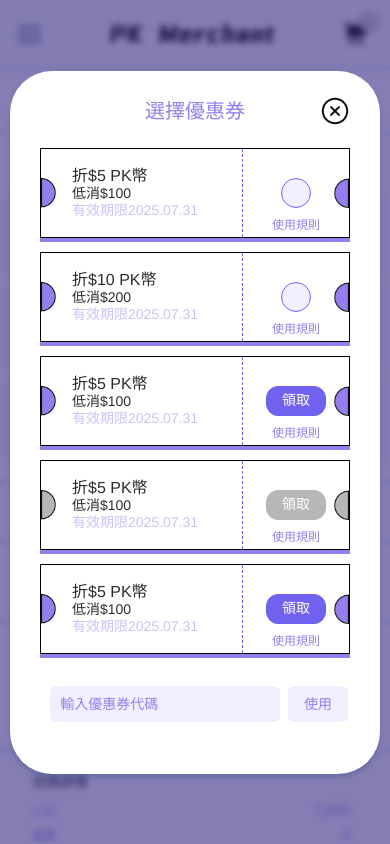
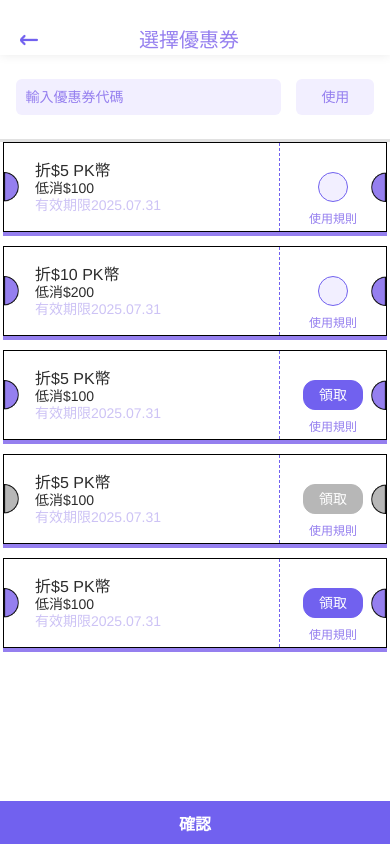
Before and after one commit to ThandarAungUCSM/pk_nuxt, a Nuxt app: page /convert in a window 390 px wide. Both pictures are taken after a click on the picture 370 px from the left and 512 px from the top of the page. Shown: the top 844 px of the page. Built offline with nearby package versions, Linux system fonts and the light colour scheme.

Commit message:
mobile convert page

```diff
--- a/components/ConvertModal.vue
+++ b/components/ConvertModal.vue
@@ -7,9 +7,15 @@
             <div class="modal-body">
               <slot name="body">
                 <div class="title-row">
-                  <p class="hide-text">hi</p>
+                  <p class="hide-text pc-css">hi</p>
+                  <img class="return-css mobile-css" src="../assets/mobile/btn-return1.png" @click="$emit('close')" />
                   <p class="title-text">選擇優惠券</p>
-                  <img class="close-icon" src="../assets/pc/close-icon.png" @click="$emit('close')" />
+                  <img class="close-icon pc-css" src="../assets/pc/close-icon.png" @click="$emit('close')" />
+                  <p class="hide-text mobile-css">hi</p>
+                </div>
+                <div class="coupon-block mobile-css">
+                  <input v-model="couponCode" type="text" class="coupon-code" onfocus="this.placeholder=''" placeholder="輸入優惠券代碼" />
+                  <p class="useBtn">使用</p>
                 </div>
                 <div class="parent-block">
                   <div class="each-block">
@@ -108,9 +114,12 @@
                     </div>
                   </div>
                 </div>
-                <div class="coupon-block">
+                <div class="coupon-block pc-css">
                   <input v-model="couponCode" type="text" class="coupon-code" onfocus="this.placeholder=''" placeholder="輸入優惠券代碼" />
                   <p class="useBtn">使用</p>
+                </div>
+                <div class="m-bottom mobile-css">
+                  <span>確認</span>
                 </div>
               </slot>
             </div>
@@ -165,6 +174,13 @@ export default {
 
     background: #FFFFFF;
     border-radius: 42px;
+    @media screen and (max-width: 768px) {
+      width: 100%;
+      border-radius: 0;
+      padding-left: 0;
+      padding-right: 0;
+      padding-top: 0;
+    }
   }
 
   .modal-header h3 {
@@ -174,6 +190,11 @@ export default {
 
   .modal-body {
     padding: 5px 0 1rem;
+    @media screen and (max-width: 768px) {
+      padding-top: 0;
+      overflow-y: auto;
+      overflow-y: scroll;
+    }
   }
 
   .modal-default-button {
@@ -210,6 +231,13 @@ export default {
   display: flex;
   justify-content: space-between;
   margin-bottom: 22px;
+  @media screen and (max-width: 768px) {
+    align-items: center;
+    padding-top: 25px;
+    box-shadow: 0px -1px 11px rgba(0, 0, 0, 0.1);
+    padding-left: 5%;
+    padding-right: 5%;
+  }
   .title-text {
     font-weight: 400;
     font-size: 20px;
@@ -226,7 +254,42 @@ export default {
   width: 30px;
   margin-bottom: 0;
 }
+.pc-css {
+  @media screen and (max-width: 768px) {
+    display: none !important;
+  }
+}
+.mobile-css {
+  display: none;
+  @media screen and (max-width: 768px) {
+    display: block;
+  }
+}
+.return-css {
+  width: 18px;
+  height: 18px;
+}
+.m-bottom {
+  background: #7161EF;
+  height: 48px;
+  font-weight: 700;
+  font-size: 1rem;
+  color: #FFF;
+  display: flex;
+  align-items: center;
+  justify-content: center;
+  position: fixed;
+  bottom: 0;
+  width: 100%;
+  z-index: 999;
+}
 .parent-block {
+  @media screen and (max-width: 768px) {
+    margin-top: 0;
+
+    height: calc(100vh - 173px);
+    overflow-y: scroll;
+  }
   .each-block {
     border: 1px solid #000000;
     box-shadow: 0px 4px 0px #957FEF;
@@ -234,6 +297,11 @@ export default {
     justify-content: space-between;
     height: 90px;
     margin-bottom: 14px;
+
+    @media screen and (max-width: 768px) {
+      margin-left: 3px;
+      margin-right: 3px;
+    }
     .each-left {
       display: flex;
       align-items: center;
@@ -342,6 +410,12 @@ export default {
   justify-content: space-between;
   margin-top: 2rem;
   margin: 2rem 2px 1rem;
+  @media screen and (max-width: 768px) {
+    margin: 1.5rem 0 0;
+    justify-content: space-evenly;
+    padding-bottom: 1.5rem ;
+    border-bottom: 3px solid #e1e1e1;
+  }
   .coupon-code {
     font-weight: 400;
     font-size: 14px;
@@ -355,6 +429,10 @@ export default {
     height: 36px;
     min-height: 36px;
     margin: auto;
+    @media screen and (max-width: 768px) {
+      width: 68%;
+      margin: unset;
+    }
   }
   .coupon-code:focus {
     outline: none;
@@ -374,6 +452,10 @@ export default {
     color: #957FEF;
     margin-bottom: 0;
     padding: 0 1rem;
+    @media screen and (max-width: 768px) {
+      width: 20%;
+      text-align: center;
+    }
   }
 }
 </style>
--- a/pages/convert.vue
+++ b/pages/convert.vue
@@ -334,7 +334,8 @@
                     <p class="coupon-txt">優惠券</p>
                   </div>
                   <div class="coupon-right">
-                    <p class="cou-rightxt">請選擇優惠券或輸入優惠代碼</p>
+                    <p v-if="!toselect" class="cou-rightxt">請選擇優惠券或輸入優惠代碼</p>
+                    <p v-else class="cou-rightxt1">折$5 PK幣</p>
                     <img id="show-modal" class="right-icon" src="../assets/pc/right-arr.png" @click="showModal = true" />
                   </div>
                 </div>
@@ -342,18 +343,22 @@
               </div>
             </div>
             <div class="show-m">
-              <div class="bg-m">
+              <div class="bg-mo">
                 <div class="m-bus-row">
                   <div class="left-title">
                     <img class="shipping-icon" src="../assets/pc/school-bus.png" />
                     <span class="shipping-text">寄送方式</span>
                   </div>
                   <div class="right-title">
-                    <span class="ship-name">7-11超商取貨-OX門市$1,500</span>
+                    <span v-if="!toselect" class="ship-name-txt1">請選擇配送方式</span>
+                    <span v-else class="ship-name">7-11超商取貨-OX門市$1,500</span>
                   </div>
                 </div>
-                <div class="right-div">
+                <div class="right-divm">
                   <img id="show-modal" class="right-icon" src="../assets/pc/right-arr.png" @click="showModal = true" />
+                </div>
+                <div class="visible-hide">
+                  hide
                 </div>
               </div>
             </div>
@@ -375,20 +380,24 @@
               </div>
             </div>
             <div v-else class="show-m">
-              <div class="bg-m">
+              <div class="bg-mo">
                 <div class="m-bus-row">
                   <div class="left-title">
                     <span class="shipping-text">使用遊戲幣</span>
                   </div>
                   <div class="right-title">
-                    <span class="ship-name1">米茲塔爾</span>
+                    <span v-if="!toselect" class="ship-name-txt1">請選擇兌換用遊戲幣</span>
+                    <span v-else class="ship-name1">米茲塔爾</span>
                   </div>
                 </div>
-                <div class="right-div">
+                <div class="right-divm">
                   <img id="show-modal" class="right-icon" src="../assets/pc/right-arr.png" @click="showModal = true" />
                 </div>
+                <div v-if="!toselect" class="visible-hide">
+                  hide
+                </div>
 
-                <div class="m-bus-row1">
+                <div v-if="toselect" class="m-bus-row1">
                   <div class="left-title">
                     <span class="shipping-text1">將提領</span>
                   </div>
@@ -396,7 +405,7 @@
                     <span class="ship-name2">256,000</span>
                   </div>
                 </div>
-                <div class="m-bus-row1">
+                <div v-if="toselect" class="m-bus-row1">
                   <div class="left-title">
                     <span class="shipping-text1">換算後等值PK幣</span>
                   </div>
@@ -442,7 +451,7 @@
                     <span class="shipping-text">合計</span>
                   </div>
                   <div class="right-title">
-                    <span class="ship-name4">0</span>
+                    <span class="ship-name4">1,900</span>
                   </div>
                 </div>
               </div>
@@ -456,13 +465,15 @@
         <p class="tot-text">總計</p>
         <div class="pri-div">
           <!-- <p v-if="!emptycart" class="price-text">hh</p> -->
-          <p class="price-text">0</p>
+          <p class="price-text">1,900</p>
           <img src="../assets/mobile/itemicon_gold.png" class="gold-icon">
         </div>
       </div>
       <div class="right-div">
-        <!-- <b-button v-if="emptycart === false" size="sm" class="btn-css">前往兌換(0))</b-button> -->
-        <b-button size="sm" class="empty-btn-css">確認兌換</b-button>
+        <b-button v-if="!filledUp" size="sm" class="nfilledup-btn-css">兌換(3)</b-button>
+        <b-button v-else-if="filledUp && enoughCoins && !allfilled" size="sm" class="allfill-btn-css">兌換(3)</b-button>
+        <b-button v-else-if="filledUp && !enoughCoins" size="sm" class="nenough-btn-css">額度不足</b-button>
+        <b-button v-else size="sm" class="allfill-btn-css">確認兌換</b-button>
       </div>
     </div>
     <Footer page="productDetail" class="forPC" />
@@ -480,7 +491,11 @@ export default {
       activeId: 0,
       showModal: false,
 
-      connectedGame: true
+      connectedGame: true,
+      filledUp: true,
+      enoughCoins: true,
+      allfilled: true,
+      toselect: true
     }
   },
   methods: {
@@ -903,6 +918,15 @@ export default {
                 font-size: 16px;
               }
             }
+            .cou-rightxt1 {
+              @media screen and (max-width: 768px) {
+                font-weight: 400;
+                font-size: 16px;
+                color: #2c2c2c;
+                margin-bottom: 0;
+                margin-right: 1rem;
+              }
+            }
           }
         }
         .third-row {
@@ -1061,6 +1085,16 @@ export default {
             margin-top: 5px;
             padding-bottom: 1rem;
           }
+          .bg-mo {
+            background: #FFF;
+            margin-top: 5px;
+            padding-bottom: 1rem;
+            position: relative;
+            .visible-hide {
+              visibility: hidden;
+              height: 43px;
+            }
+          }
           .m-bus-row {
             display: flex;
             padding: 1rem 1rem 5px 2rem;
@@ -1069,6 +1103,11 @@ export default {
               font-weight: 500;
               font-size: 14px;
               color: #2C2C2C;
+            }
+            .ship-name-txt1 {
+              color: #B79CED;
+              font-weight: 500;
+              font-size: 14px;
             }
             .right-title {
               margin-right: 23px;
@@ -1140,6 +1179,20 @@ export default {
             display: flex;
             justify-content: flex-end;
             padding-right: 1rem;
+            .right-icon {
+              width: 7px;
+              height: 14px;
+              cursor: pointer;
+            }
+          }
+          .right-divm {
+            display: flex;
+            justify-content: flex-end;
+            padding-right: 1rem;
+            @media screen and (max-width: 768px) {
+              position: absolute;
+              right: 0;
+            }
             .right-icon {
               width: 7px;
               height: 14px;
@@ -1238,7 +1291,7 @@ export default {
       border-color: #000 !important;
       border-radius: 12px;
     }
-    .empty-btn-css {
+    .allfill-btn-css {
       @media screen and (max-width: 768px) {
         border-color: #000 !important;
         border-radius: 12px;
@@ -1246,6 +1299,45 @@ export default {
         font-weight: 700;
         font-size: 1rem;
         background: #000;
+        border-radius: 12px;
+        height: 45px;
+        width: 368px;
+      }
+    }
+    .nfilledup-btn-css {
+      @media screen and (max-width: 768px) {
+        border-color: #614EF3 !important;
+        border-radius: 12px;
+        color: #9B90F0;
+        font-weight: 700;
+        font-size: 1rem;
+        background: #614EF3;
+        border-radius: 12px;
+        height: 45px;
+        width: 368px;
+      }
+    }
+    .filledup-btn-css {
+      @media screen and (max-width: 768px) {
+        border-color: #614EF3 !important;
+        border-radius: 12px;
+        color: #9B90F0;
+        font-weight: 700;
+        font-size: 1rem;
+        background: #614EF3;
+        border-radius: 12px;
+        height: 45px;
+        width: 368px;
+      }
+    }
+    .nenough-btn-css {
+      @media screen and (max-width: 768px) {
+        border-color: #614EF3 !important;
+        border-radius: 12px;
+        color: #FFF;
+        font-weight: 700;
+        font-size: 1rem;
+        background: #EF6161;
         border-radius: 12px;
         height: 45px;
         width: 368px;
```
Also changed, not shown: assets/mobile/btn-return1.png (added).
